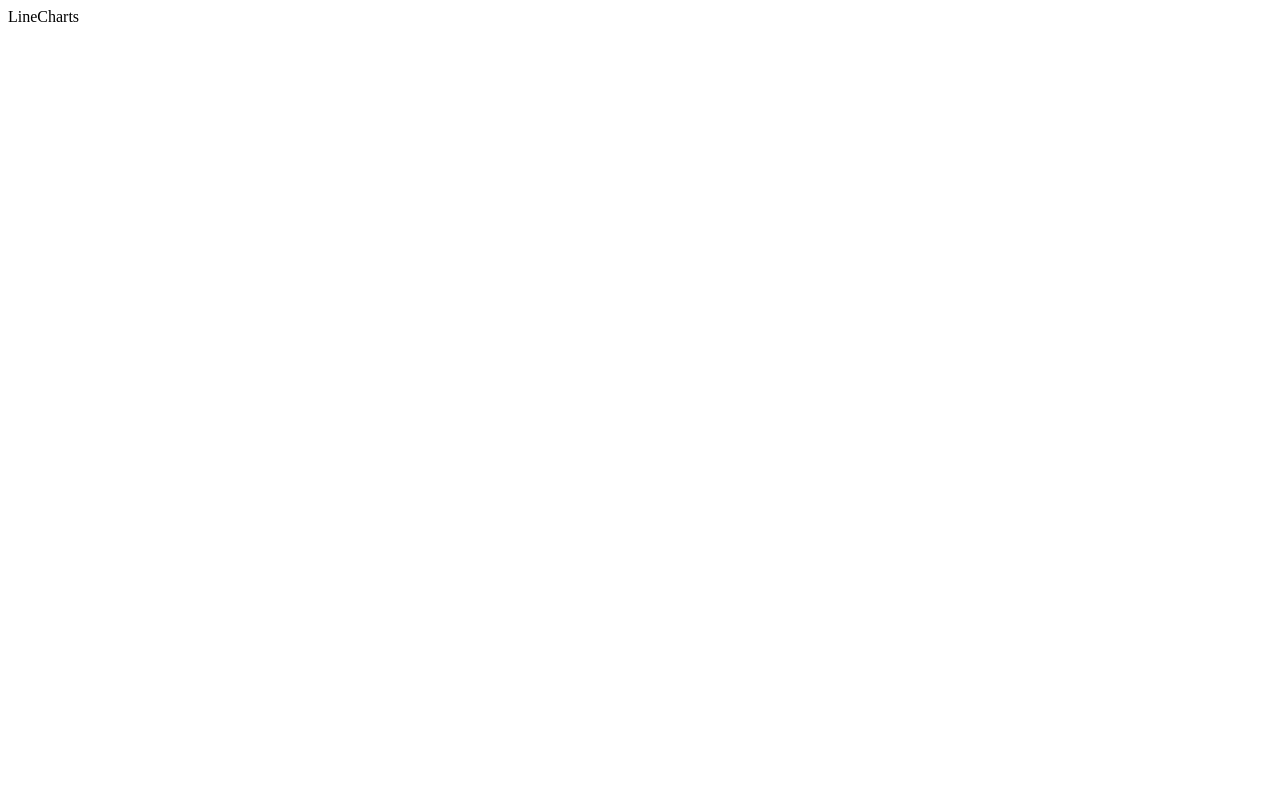
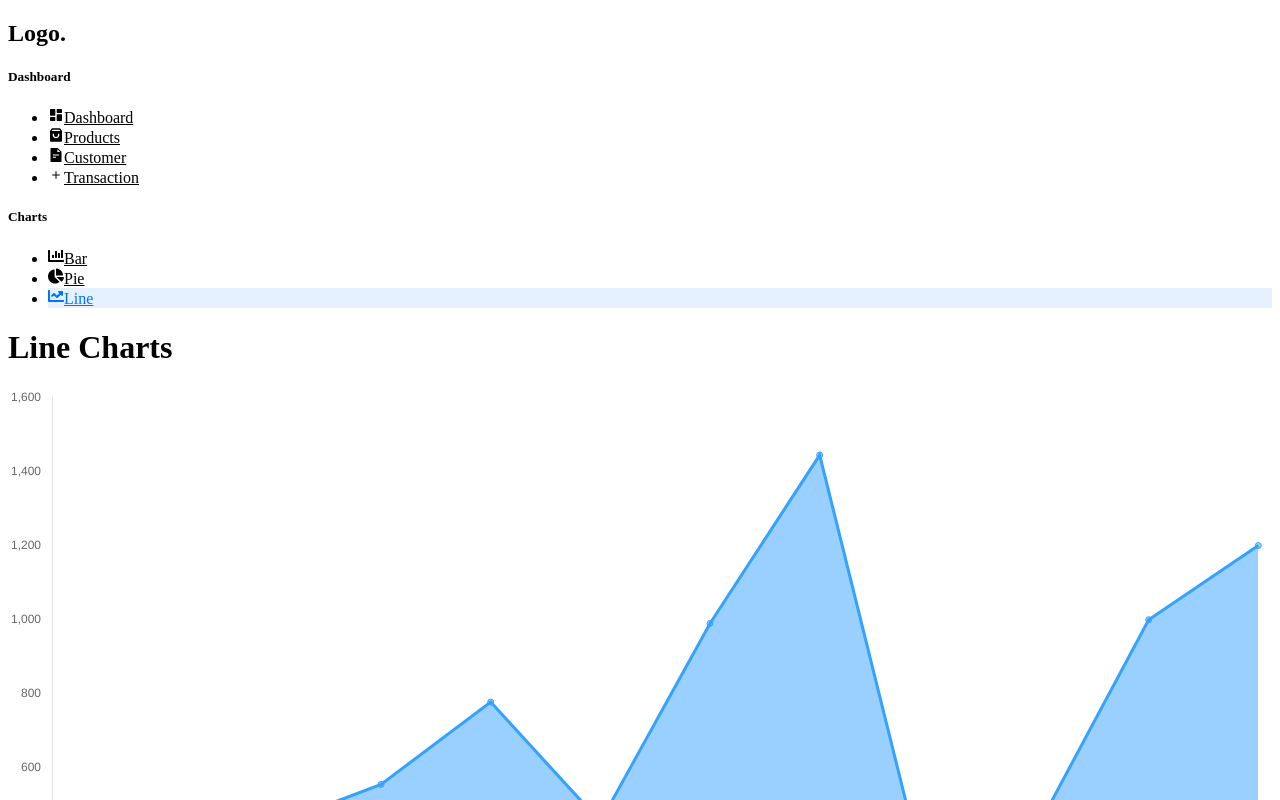
Before and after one commit to 0x1Shub/admin-dashboard, a React (Vite) app: page /admin/chart/line in a window 1280 px wide. Shown: the top 800 px of the page. Built offline with nearby package versions, Linux system fonts and the light colour scheme; the HTML template or start-up script is replaced by a standard one.

Commit message:
Created: Line Chart

```diff
--- a/src/pages/charts/LineCharts.tsx
+++ b/src/pages/charts/LineCharts.tsx
@@ -1,8 +1,80 @@
+import AdminSidebar from "../../components/AdminSidebar";
+import { LineChart } from "../../components/Charts";
 
-const LineCharts = () => {
+const months = [
+  "January",
+  "February",
+  "March",
+  "April",
+  "May",
+  "June",
+  "July",
+  "Aug",
+  "Sept",
+  "Oct",
+  "Nov",
+  "Dec",
+];
+
+const BarCharts = () => {
   return (
-    <div>LineCharts</div>
-  )
-}
+    <div className="admin-container">
+      <AdminSidebar />
+      <main className="chart-container">
+        <h1>Line Charts</h1>
+        <section>
+          <LineChart
+            data={[
+              200, 444, 444, 556, 778, 455, 990, 1444, 256, 447, 1000, 1200,
+            ]}
+            label="Users"
+            borderColor="rgb(53, 162, 255)"
+            backgroundColor="rgba(53, 162, 255,0.5)"
+            labels={months}
+          />
+          <h2>Active Users</h2>
+        </section>
+        <section>
+          <LineChart
+            data={[40, 60, 244, 100, 143, 120, 41, 47, 50, 56, 32]}
+            backgroundColor={"hsla(269,80%,40%,0.4)"}
+            borderColor={"hsl(269,80%,40%)"}
+            label="Products"
+            labels={months}
+          />
+          <h2>Total Products (SKU)</h2>
+        </section>
 
-export default LineCharts
+        <section>
+          <LineChart
+            data={[
+              24000, 14400, 24100, 34300, 90000, 20000, 25600, 44700, 99000,
+              144400, 100000, 120000,
+            ]}
+            backgroundColor={"hsla(129,80%,40%,0.4)"}
+            borderColor={"hsl(129,80%,40%)"}
+            label="Revenue"
+            labels={months}
+          />
+          <h2>Total Revenue</h2>
+        </section>
+
+        <section>
+          <LineChart
+            data={[
+              9000, 12000, 12000, 9000, 1000, 5000, 4000, 1200, 1100, 1500,
+              2000, 5000,
+            ]}
+            backgroundColor={"hsla(29,80%,40%,0.4)"}
+            borderColor={"hsl(29,80%,40%)"}
+            label="Discount"
+            labels={months}
+          />
+          <h2>Discount Allotted</h2>
+        </section>
+      </main>
+    </div>
+  );
+};
+
+export default BarCharts;
```
